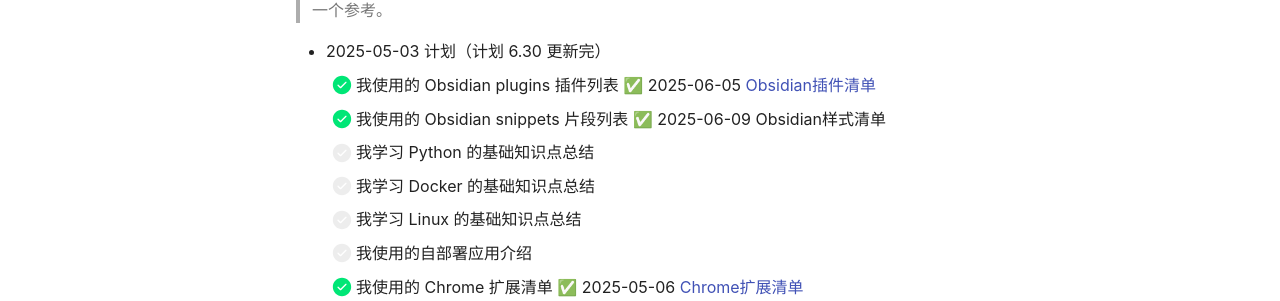
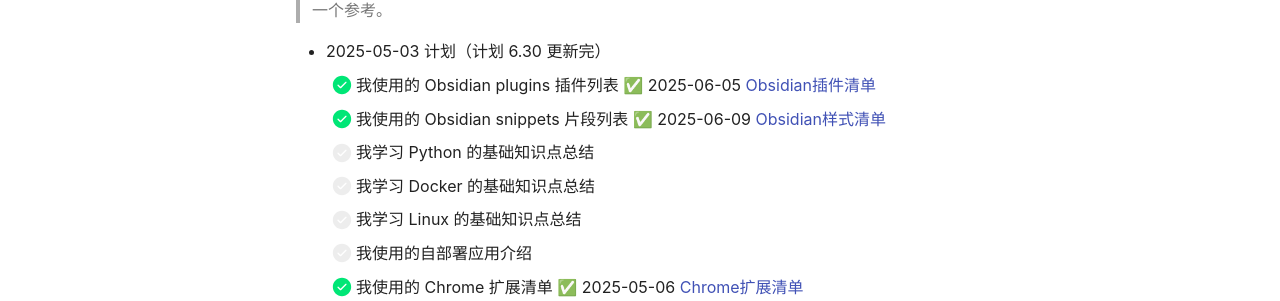
Before and after one commit to mlosun/My_Garden, an MkDocs documentation site: the page built from docs/about/Roadmap.md, in a window 1280 px wide. Shown: the part 281-582 px from the top of the page. Built offline with MkDocs 1.6.1 and Material for MkDocs 9.7.7, drawn with Linux system fonts in a browser that asks for light colours; comment, search, counter and statistics services are not loaded; part of the change alters nothing that is shown.

```diff
--- a/docs/about/Roadmap.md
+++ b/docs/about/Roadmap.md
@@ -10,7 +10,7 @@ title: 更新计划
 
 - 2025-05-03 计划（计划 6.30 更新完）
 	- [x] 我使用的 Obsidian plugins 插件列表 ✅ 2025-06-05 [Obsidian插件清单](../obsidian/Obsidian%E6%8F%92%E4%BB%B6%E6%B8%85%E5%8D%95.md)
-	- [x] 我使用的 Obsidian snippets 片段列表 ✅ 2025-06-09 Obsidian样式清单
+	- [x] 我使用的 Obsidian snippets 片段列表 ✅ 2025-06-09 [Obsidian样式清单](../obsidian/Obsidian%E6%A0%B7%E5%BC%8F%E6%B8%85%E5%8D%95.md)
 	- [ ] 我学习 Python 的基础知识点总结
 	- [ ] 我学习 Docker 的基础知识点总结
 	- [ ] 我学习 Linux 的基础知识点总结
```
